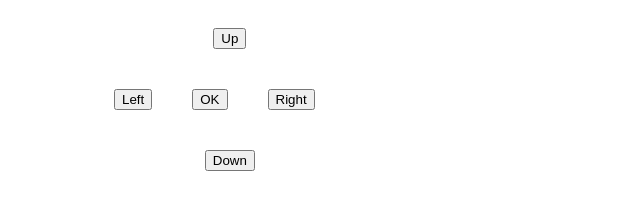
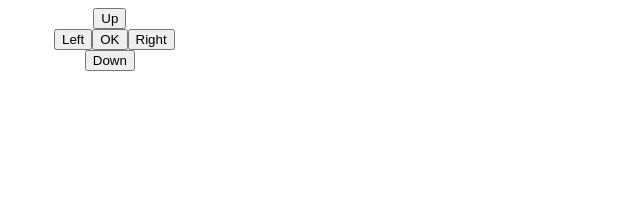
Before and after one commit to Ayyubi3/RemoteDesktopController, a website: page RemoteWebServer/public/index.html in a window 1280 px wide. Shown: the whole page, without its empty margins (0-640 px from the left). Drawn offline with Linux system fonts and the light colour scheme.

Commit message:
Html Override

```diff
--- a/RemoteWebServer/public/index.html
+++ b/RemoteWebServer/public/index.html
@@ -9,15 +9,6 @@
             display: inline-flex;
             /* 1 */
             flex-flow: row wrap;
-        }
-
-        .up,
-        .down,
-        .left,
-        .right,
-        .ok {
-            padding: 20px;
-
         }
 
         .up,
```
